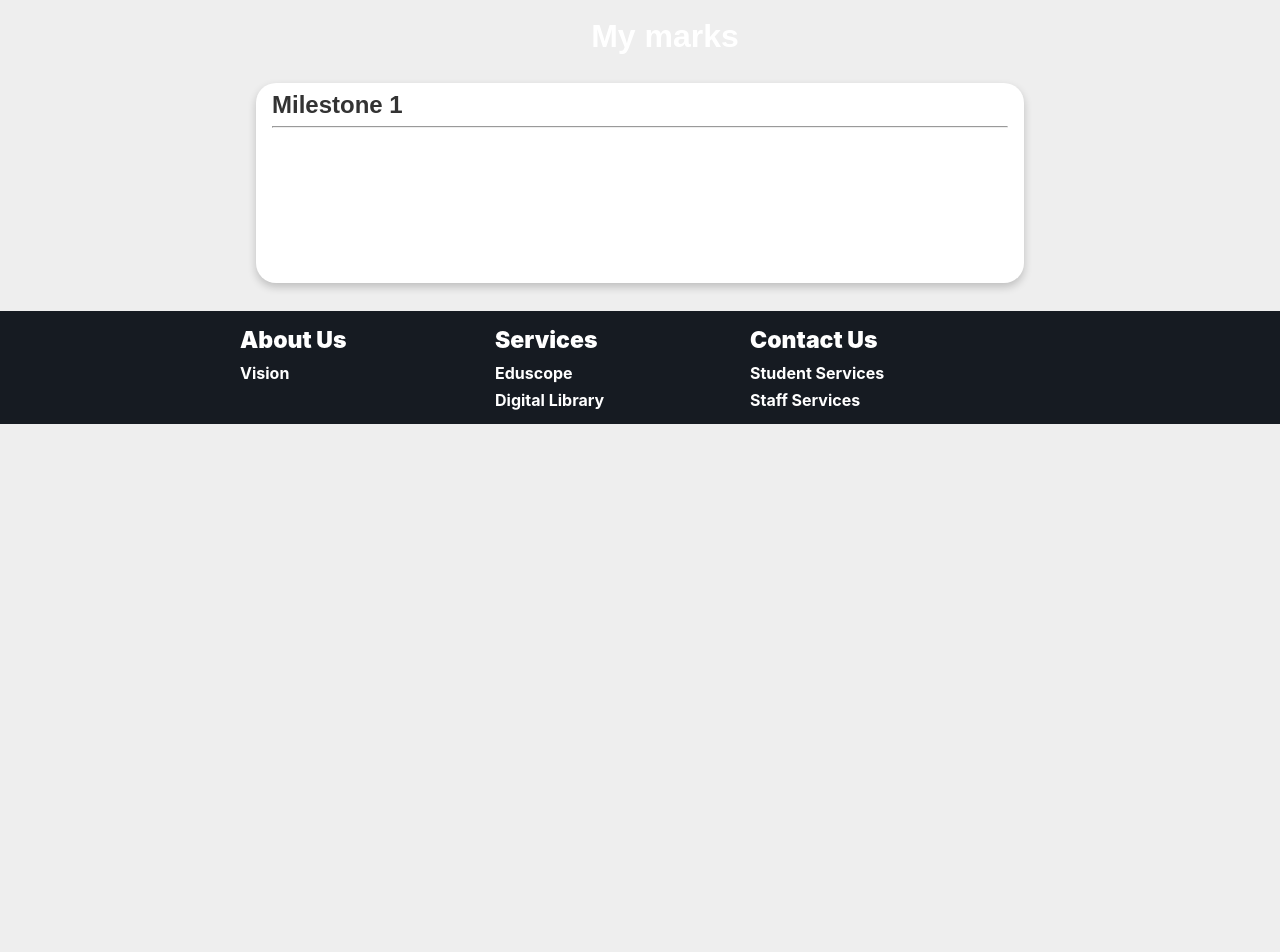
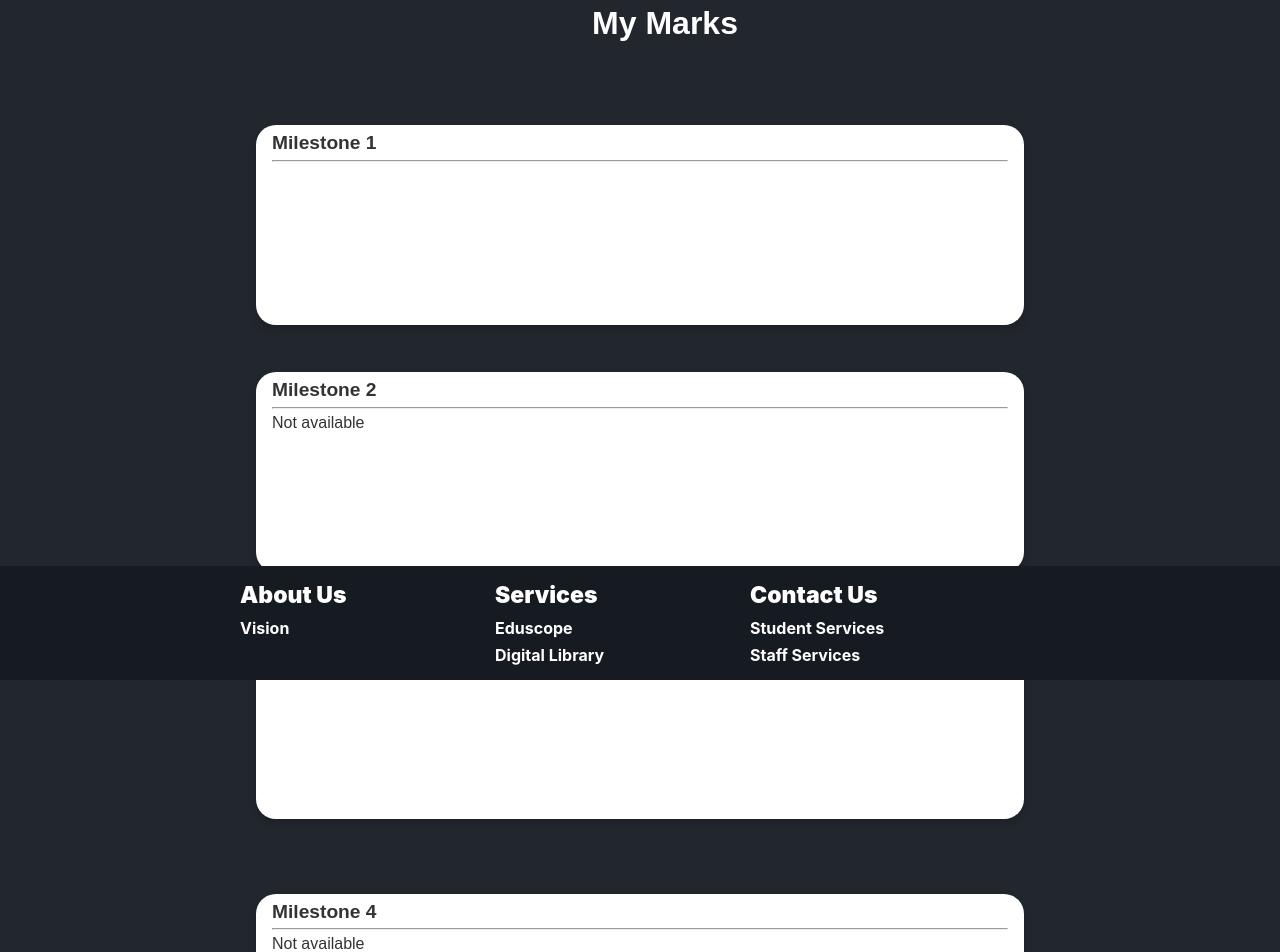
Before and after one commit to shas99/CDAP-PROJECT-MANAGEMENT-SYSTEM, a React (Create React App) app in the folder client/: page /viewmarks in a window 1280 px wide. Shown: the part 120-1072 px from the top of the page. Before the commit the page ends 800 px from the top, so only its background shows below. Built offline with nearby package versions, Linux system fonts and the light colour scheme; no server answers.

Commit message:
Finished styling ViewMarks.js

```diff
--- a/client/src/components/screens/ViewMarks.css
+++ b/client/src/components/screens/ViewMarks.css
@@ -27,13 +27,18 @@
 
 
   .view-marks{
-    height: 1000;
+    height: 1500px;
+    background-color: #22272E;
     }
 
     #caption{
-      margin-top: 40px;
+
       text-align: center;
+      color: white;
+      font-size: xx-large;
     }
+
+
 
     .card {
         box-shadow: 0 4px 8px 0 rgba(0,0,0,0.2);
@@ -42,26 +47,24 @@
         transition: 0.3s;
         width: 60%;
         height: 200px;
-
+        background-color: white;
+        border-radius: 20px;
 
 
       }
 
+
       .card:hover {
-        box-shadow: 0 8px 16px 0 rgba(0,0,0,0.2);
+        box-shadow: 0 20px 126px 0 rgba(246, 244, 244, 0.82);
       }
 
       .container {
         padding: 2px 16px;
-
       }
 
       #marks-topic{
-          font-size: x-large;
+          font-size: larger;
       }
       #markscontent{
           margin-top: 10px;
       }
-    .back{
-      background-color: black;
-    }
--- a/client/src/components/screens/ViewMarks.js
+++ b/client/src/components/screens/ViewMarks.js
@@ -27,8 +27,10 @@ const ViewMarks = ({history}) =>{
   }, [history])
 
    return(
-    <div className="view-marks">
-    <h1 id="caption">My marks</h1>
+    <div className="view-feedback">
+  <br/>
+      <h1 id="caption">My Marks</h1>
+      <br/><br/>
       <div className="card">
       <div className="container">
         <h4 id="marks-topic"><b>Milestone 1 </b></h4>
@@ -36,6 +38,33 @@ const ViewMarks = ({history}) =>{
         <p className="markscontent"> {fetchMarksData}</p>
       </div>
       </div>
+      <br/>
+      <div className="card">
+      <div className="container">
+        <h4 id="marks-topic"><b>Milestone 2 </b></h4>
+        <hr id="hr1"></hr>
+        <p className="markscontent"> Not available</p>
+      </div>
+      </div>
+      <br/>
+      <div className="card">
+      <div className="container">
+        <h4 id="marks-topic"><b>Milestone 3 </b></h4>
+        <hr id="hr1"></hr>
+        <p className="markscontent"> Not available</p>
+      </div>
+      </div>
+      <br/><br/>
+      <div className="card">
+      <div className="container">
+        <h4 id="marks-topic"><b>Milestone 4 </b></h4>
+        <hr id="hr1"></hr>
+        <p className="markscontent"> Not available</p>
+      </div>
+
+      </div>
+
+
       <br/>
 
 </div>
```
Lines whose indentation alone changed are shown as unchanged.
